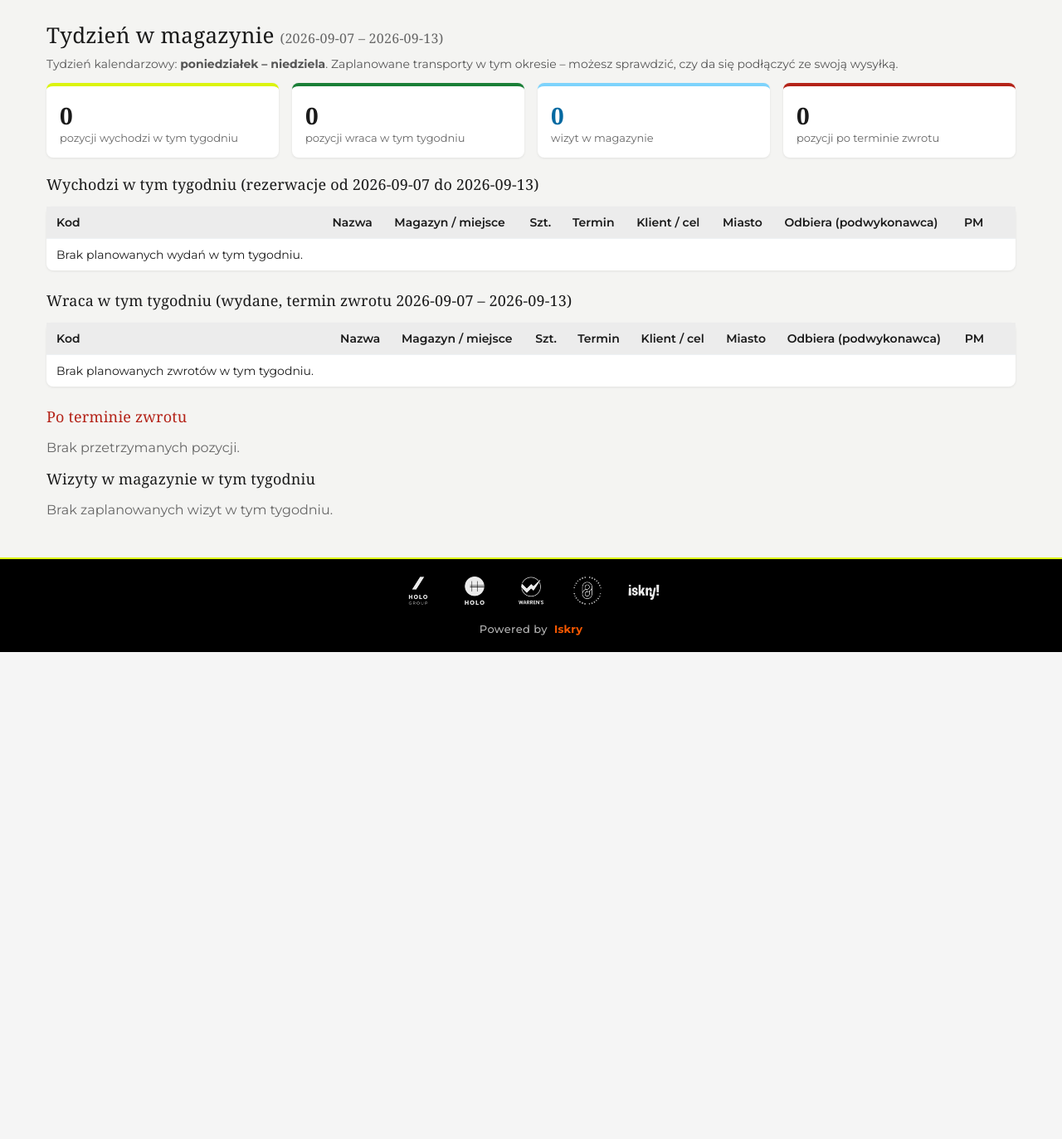
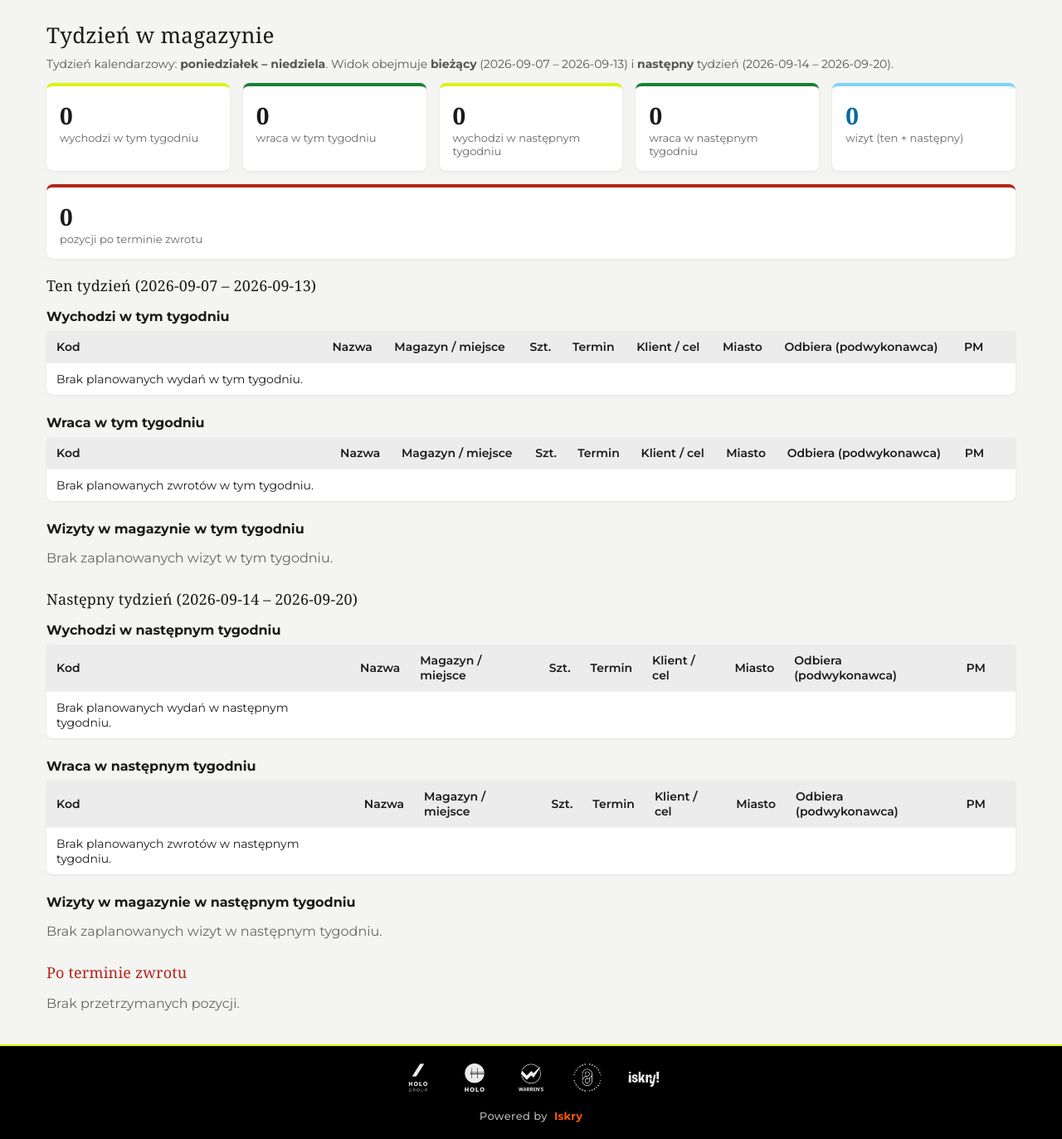
Before and after one commit to michaljakobczak1-oss/magazyn-app, a Flask app: page /dashboard in a window 1280 px wide. Shown: the part 91-1464 px from the top of the page at 83% size. Before the commit the page ends 877 px from the top, so only its background shows below. Run offline with Flask 3, Linux system fonts and the light colour scheme; a user stored in the database is signed in; data comes from the database, SQL or seed files in the repository; data that the repository does not hold is empty; some web fonts are replaced.

Commit message:
Show current and next calendar week on the dashboard.
Adds outgoing, returning, and warehouse visits for next Mon–Sun alongside this week.

Co-authored-by: Cursor <cursoragent@cursor.com>

```diff
--- a/app.py
+++ b/app.py
@@ -480,8 +480,11 @@ def dashboard():
     # Tydzień kalendarzowy: poniedziałek – niedziela (nie „dziś + 6 dni”)
     week_start = today - timedelta(days=today.weekday())
     week_end = week_start + timedelta(days=6)
+    next_start = week_start + timedelta(days=7)
+    next_end = week_end + timedelta(days=7)
     today_s = today.isoformat()
     week_start_s, week_end_s = week_start.isoformat(), week_end.isoformat()
+    next_start_s, next_end_s = next_start.isoformat(), next_end.isoformat()
     con = get_db()
     base_sql = """SELECT r.*, u.username, u.first_name, u.last_name,
                   e.code, e.name, e.location, IFNULL(e.catalog,'main') AS catalog,
@@ -490,32 +493,46 @@ def dashboard():
                   JOIN users u ON u.id=r.user_id
                   JOIN equipment e ON e.id=r.equipment_id
                   LEFT JOIN warehouses w ON w.id=e.warehouse_id"""
-    out_week = con.execute(
-        base_sql + """ WHERE r.status='rezerwacja'
-                       AND r.date_from>=? AND r.date_from<=?
-                       ORDER BY r.date_from, e.code""",
-        (week_start_s, week_end_s)).fetchall()
-    back_week = con.execute(
-        base_sql + """ WHERE r.status='wydane'
-                       AND r.date_to>=? AND r.date_to<=?
-                       ORDER BY r.date_to, e.code""",
-        (week_start_s, week_end_s)).fetchall()
+
+    def _out(start_s, end_s):
+        return con.execute(
+            base_sql + """ WHERE r.status='rezerwacja'
+                           AND r.date_from>=? AND r.date_from<=?
+                           ORDER BY r.date_from, e.code""",
+            (start_s, end_s)).fetchall()
+
+    def _back(start_s, end_s):
+        return con.execute(
+            base_sql + """ WHERE r.status='wydane'
+                           AND r.date_to>=? AND r.date_to<=?
+                           ORDER BY r.date_to, e.code""",
+            (start_s, end_s)).fetchall()
+
+    def _checks(start_s, end_s):
+        return con.execute(
+            """SELECT v.*, w.name AS warehouse_name,
+                      u.username, u.first_name, u.last_name
+               FROM warehouse_visits v
+               JOIN warehouses w ON w.id=v.warehouse_id
+               JOIN users u ON u.id=v.user_id
+               WHERE v.status='planowane'
+                 AND v.visit_date>=? AND v.visit_date<=?
+               ORDER BY v.visit_date, w.name, v.id""",
+            (start_s, end_s)).fetchall()
+
+    out_week = _out(week_start_s, week_end_s)
+    back_week = _back(week_start_s, week_end_s)
+    out_next = _out(next_start_s, next_end_s)
+    back_next = _back(next_start_s, next_end_s)
     overdue = con.execute(
         base_sql + " WHERE r.status='wydane' AND r.date_to<? ORDER BY r.date_to",
         (today_s,)).fetchall()
-    checks_week = con.execute(
-        """SELECT v.*, w.name AS warehouse_name,
-                  u.username, u.first_name, u.last_name
-           FROM warehouse_visits v
-           JOIN warehouses w ON w.id=v.warehouse_id
-           JOIN users u ON u.id=v.user_id
-           WHERE v.status='planowane'
-             AND v.visit_date>=? AND v.visit_date<=?
-           ORDER BY v.visit_date, w.name, v.id""",
-        (week_start_s, week_end_s)).fetchall()
-    check_summaries = {r["id"]: _visit_items_summary(con, r["id"]) for r in checks_week}
+    checks_week = _checks(week_start_s, week_end_s)
+    checks_next = _checks(next_start_s, next_end_s)
+    all_checks = list(checks_week) + list(checks_next)
+    check_summaries = {r["id"]: _visit_items_summary(con, r["id"]) for r in all_checks}
     check_items = {}
-    for r in checks_week:
+    for r in all_checks:
         check_items[r["id"]] = con.execute(
             """SELECT e.code, e.name, e.id AS equipment_id FROM warehouse_visit_items vi
                JOIN equipment e ON e.id=vi.equipment_id
@@ -527,10 +544,13 @@ def dashboard():
                     for r in overdue}
     return render_template("dashboard.html", out_week=out_week,
                            back_week=back_week, overdue=overdue,
-                           checks_week=checks_week,
+                           out_next=out_next, back_next=back_next,
+                           checks_week=checks_week, checks_next=checks_next,
                            check_summaries=check_summaries,
                            check_items=check_items,
-                           today=today_s, week_start=week_start_s, week_end=week_end_s,
+                           today=today_s,
+                           week_start=week_start_s, week_end=week_end_s,
+                           next_start=next_start_s, next_end=next_end_s,
                            days_overdue=days_overdue, dn=display_name)
 
 
--- a/templates/dashboard.html
+++ b/templates/dashboard.html
@@ -1,13 +1,15 @@
 {% extends "base.html" %}
 {% block title %}Tydzień w magazynie – Magazyn{% endblock %}
 {% block content %}
-<h1>Tydzień w magazynie <span style="font-weight:400; color:#666; font-size:16px;">({{ week_start }} – {{ week_end }})</span></h1>
-<p style="color:#555; margin-top:-8px; font-size:14px;">Tydzień kalendarzowy: <strong>poniedziałek – niedziela</strong>. Zaplanowane transporty w tym okresie – możesz sprawdzić, czy da się podłączyć ze swoją wysyłką.</p>
+<h1>Tydzień w magazynie</h1>
+<p style="color:#555; margin-top:-8px; font-size:14px;">Tydzień kalendarzowy: <strong>poniedziałek – niedziela</strong>. Widok obejmuje <strong>bieżący</strong> ({{ week_start }} – {{ week_end }}) i <strong>następny</strong> tydzień ({{ next_start }} – {{ next_end }}).</p>
 
 <div class="stat-cards">
-  <div class="stat"><div class="num">{{ out_week|length }}</div><div class="lbl">pozycji wychodzi w tym tygodniu</div></div>
-  <div class="stat green"><div class="num">{{ back_week|length }}</div><div class="lbl">pozycji wraca w tym tygodniu</div></div>
-  <div class="stat" style="border-color:#7dd3fc;"><div class="num" style="color:#0369a1;">{{ checks_week|length }}</div><div class="lbl">wizyt w magazynie</div></div>
+  <div class="stat"><div class="num">{{ out_week|length }}</div><div class="lbl">wychodzi w tym tygodniu</div></div>
+  <div class="stat green"><div class="num">{{ back_week|length }}</div><div class="lbl">wraca w tym tygodniu</div></div>
+  <div class="stat"><div class="num">{{ out_next|length }}</div><div class="lbl">wychodzi w następnym tygodniu</div></div>
+  <div class="stat green"><div class="num">{{ back_next|length }}</div><div class="lbl">wraca w następnym tygodniu</div></div>
+  <div class="stat" style="border-color:#7dd3fc;"><div class="num" style="color:#0369a1;">{{ (checks_week|length) + (checks_next|length) }}</div><div class="lbl">wizyt (ten + następny)</div></div>
   <div class="stat red"><div class="num">{{ overdue|length }}</div><div class="lbl">pozycji po terminie zwrotu</div></div>
 </div>
 
@@ -47,47 +49,14 @@
 </table>
 {% endmacro %}
 
-<h2>Wychodzi w tym tygodniu (rezerwacje od {{ week_start }} do {{ week_end }})</h2>
-{{ res_table(out_week, 'Brak planowanych wydań w tym tygodniu.') }}
-
-<h2>Wraca w tym tygodniu (wydane, termin zwrotu {{ week_start }} – {{ week_end }})</h2>
-{{ res_table(back_week, 'Brak planowanych zwrotów w tym tygodniu.') }}
-
-<h2 style="color:var(--err);">Po terminie zwrotu</h2>
-{% if overdue %}
-<table class="data-cards">
-  <thead>
-  <tr><th>Kod</th><th>Nazwa</th><th>Szt.</th><th>Termin zwrotu</th><th>Dni po terminie</th><th>Klient / cel</th><th>Miasto</th><th>Odbiera</th><th>PM</th><th></th></tr>
-  </thead>
-  <tbody>
-  {% for r in overdue %}
-  <tr class="overdue">
-    <td class="card-main" data-label="Kod"><a href="{{ url_for('equipment_detail', eid=r.equipment_id) }}"><strong>{{ r.code }}</strong></a></td>
-    <td data-label="Nazwa">{{ r.name }}</td>
-    <td data-label="Szt.">{{ r.quantity }}</td>
-    <td data-label="Termin zwrotu">{{ r.date_to }}</td>
-    <td data-label="Dni po terminie"><span class="badge overdue">{{ days_overdue[r.id] }} dni</span></td>
-    <td data-label="Klient / cel">{{ r.client or '–' }}</td>
-    <td data-label="Miasto">{{ r.recipient_city or '–' }}</td>
-    <td data-label="Odbiera">{{ r.receiver or '–' }}</td>
-    <td data-label="PM">{{ dn(r) }}</td>
-    <td class="card-actions" data-label=""><a class="btn small" href="{{ url_for('reservations', overdue=1) }}">Po terminie</a></td>
-  </tr>
-  {% endfor %}
-  </tbody>
-</table>
-{% else %}
-<p style="color:#666;">Brak przetrzymanych pozycji.</p>
-{% endif %}
-
-<h2>Wizyty w magazynie w tym tygodniu</h2>
-{% if checks_week %}
+{% macro visits_table(rows, empty_msg) %}
+{% if rows %}
 <table class="data-cards" style="margin-bottom:24px;">
   <thead>
   <tr><th>Data</th><th>Magazyn</th><th>Kto jedzie</th><th>Kody / zakres</th><th>Uwagi</th><th>Klient / cel</th><th>PM</th><th></th></tr>
   </thead>
   <tbody>
-  {% for v in checks_week %}
+  {% for v in rows %}
   <tr>
     <td class="date-cell" data-label="Data"><strong>{{ v.visit_date }}</strong></td>
     <td data-label="Magazyn">{{ v.warehouse_name }}</td>
@@ -115,7 +84,57 @@
   </tbody>
 </table>
 {% else %}
-<p style="color:#666; margin-bottom:24px;">Brak zaplanowanych wizyt w tym tygodniu.</p>
+<p style="color:#666; margin-bottom:24px;">{{ empty_msg }}</p>
+{% endif %}
+{% endmacro %}
+
+<h2 style="margin-top:8px;">Ten tydzień ({{ week_start }} – {{ week_end }})</h2>
+
+<h3 style="font-size:16px; margin:16px 0 8px;">Wychodzi w tym tygodniu</h3>
+{{ res_table(out_week, 'Brak planowanych wydań w tym tygodniu.') }}
+
+<h3 style="font-size:16px; margin:16px 0 8px;">Wraca w tym tygodniu</h3>
+{{ res_table(back_week, 'Brak planowanych zwrotów w tym tygodniu.') }}
+
+<h3 style="font-size:16px; margin:16px 0 8px;">Wizyty w magazynie w tym tygodniu</h3>
+{{ visits_table(checks_week, 'Brak zaplanowanych wizyt w tym tygodniu.') }}
+
+<h2 style="margin-top:28px;">Następny tydzień ({{ next_start }} – {{ next_end }})</h2>
+
+<h3 style="font-size:16px; margin:16px 0 8px;">Wychodzi w następnym tygodniu</h3>
+{{ res_table(out_next, 'Brak planowanych wydań w następnym tygodniu.') }}
+
+<h3 style="font-size:16px; margin:16px 0 8px;">Wraca w następnym tygodniu</h3>
+{{ res_table(back_next, 'Brak planowanych zwrotów w następnym tygodniu.') }}
+
+<h3 style="font-size:16px; margin:16px 0 8px;">Wizyty w magazynie w następnym tygodniu</h3>
+{{ visits_table(checks_next, 'Brak zaplanowanych wizyt w następnym tygodniu.') }}
+
+<h2 style="color:var(--err); margin-top:28px;">Po terminie zwrotu</h2>
+{% if overdue %}
+<table class="data-cards">
+  <thead>
+  <tr><th>Kod</th><th>Nazwa</th><th>Szt.</th><th>Termin zwrotu</th><th>Dni po terminie</th><th>Klient / cel</th><th>Miasto</th><th>Odbiera</th><th>PM</th><th></th></tr>
+  </thead>
+  <tbody>
+  {% for r in overdue %}
+  <tr class="overdue">
+    <td class="card-main" data-label="Kod"><a href="{{ url_for('equipment_detail', eid=r.equipment_id) }}"><strong>{{ r.code }}</strong></a></td>
+    <td data-label="Nazwa">{{ r.name }}</td>
+    <td data-label="Szt.">{{ r.quantity }}</td>
+    <td data-label="Termin zwrotu">{{ r.date_to }}</td>
+    <td data-label="Dni po terminie"><span class="badge overdue">{{ days_overdue[r.id] }} dni</span></td>
+    <td data-label="Klient / cel">{{ r.client or '–' }}</td>
+    <td data-label="Miasto">{{ r.recipient_city or '–' }}</td>
+    <td data-label="Odbiera">{{ r.receiver or '–' }}</td>
+    <td data-label="PM">{{ dn(r) }}</td>
+    <td class="card-actions" data-label=""><a class="btn small" href="{{ url_for('reservations', overdue=1) }}">Po terminie</a></td>
+  </tr>
+  {% endfor %}
+  </tbody>
+</table>
+{% else %}
+<p style="color:#666;">Brak przetrzymanych pozycji.</p>
 {% endif %}
 
 <div id="check-complete-modal" style="display:none; position:fixed; inset:0; background:rgba(0,0,0,.5); z-index:90; align-items:flex-start; justify-content:center; overflow:auto; padding:20px 0;">
```
